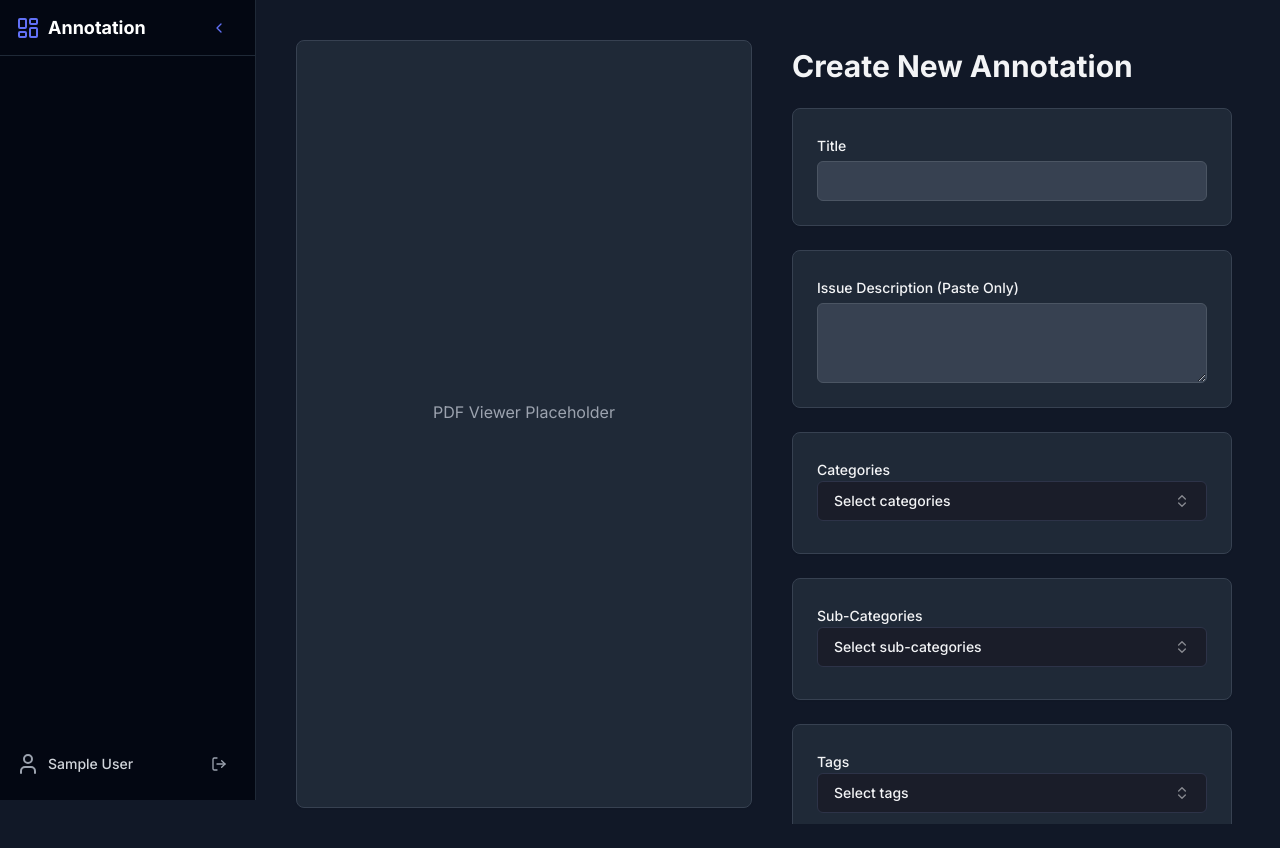
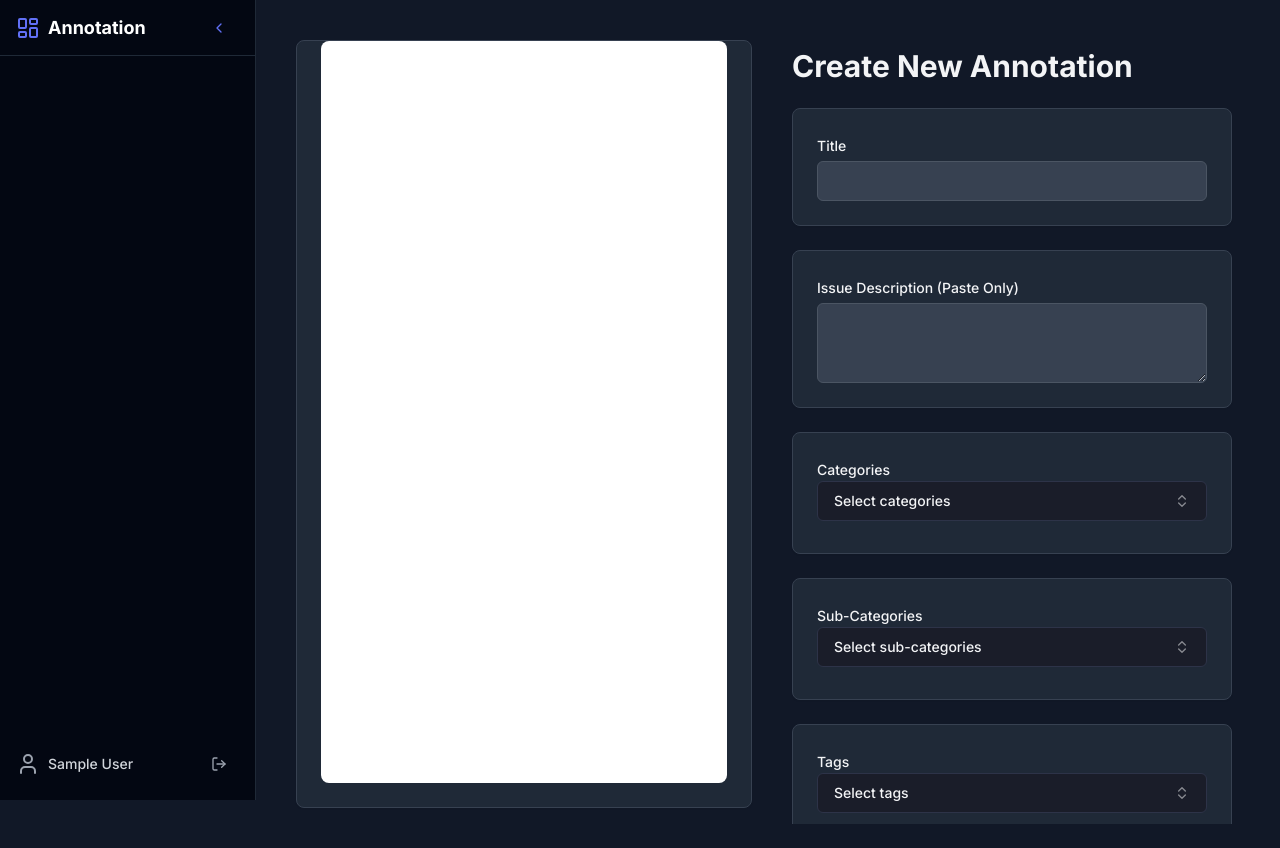
Before and after one commit to niloyahmedrasel/annotations, a Next.js app: page /dashboard/annotations/new in a window 1280 px wide. Built offline with nearby package versions, Linux system fonts and the light colour scheme; sample sign-in values are in the browser's storage.

Commit message:
added label studio

```diff
--- a/components/NewAnnotationForm.tsx
+++ b/components/NewAnnotationForm.tsx
@@ -94,12 +94,15 @@ const NewAnnotationForm: React.FC = () => {
     <div className="flex h-screen bg-gray-900 text-gray-100">
       {/* Left side: PDF Viewer */}
       <div className="w-1/2 sticky top-0 h-screen overflow-y-auto p-4">
-        <Card className="h-full bg-gray-800 border-gray-700">
-          <CardContent className="flex items-center justify-center h-full">
-            <p className="text-gray-400">PDF Viewer Placeholder</p>
-          </CardContent>
-        </Card>
-      </div>
+    <Card className="h-full bg-gray-800 border-gray-700">
+      <CardContent className="flex items-center justify-center h-full">
+        <iframe
+          src="http://localhost:8080/"
+          className="w-full h-full border-none rounded-lg"
+        />
+      </CardContent>
+    </Card>
+  </div>
 
       {/* Right side: Annotation Form */}
       <div className="w-1/2 p-6 overflow-y-auto">
```
